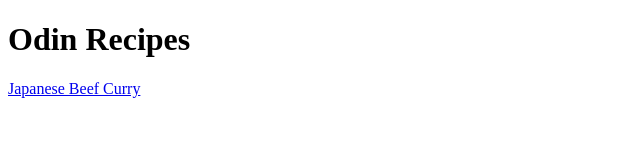
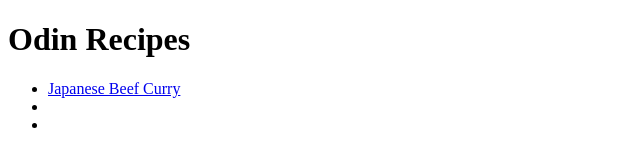
Before and after one commit to J-Shun/odin-recipes, a plain HTML site: page index.html in a window 1280 px wide. Shown: the whole page, without its empty margins (0-640 px from the left). Drawn offline with Linux system fonts and the light colour scheme.

Commit message:
link chocolate-cookie.html & french-toast.html to index

```diff
--- a/index.html
+++ b/index.html
@@ -9,7 +9,11 @@
 <body>
 
     <h1>Odin Recipes</h1>
-    <a href="beef-curry.html">Japanese Beef Curry</a>
+    <ul>
+        <li><a href="beef-curry.html">Japanese Beef Curry</a></li>
+        <li><a href="chocolate-cookie.html"></a></li>
+        <li><a href="french-toas.html"></a></li>
+    </ul>
 
 </body>
 </html>
```
